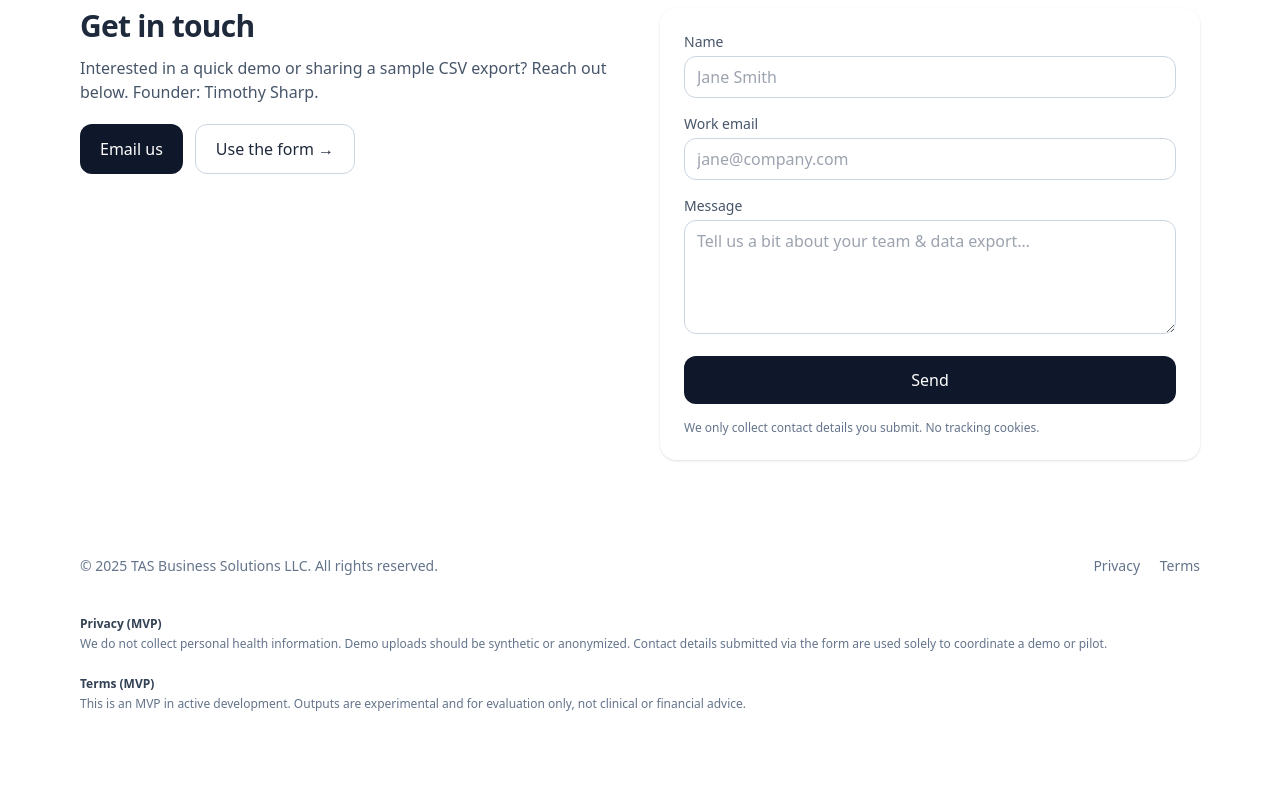
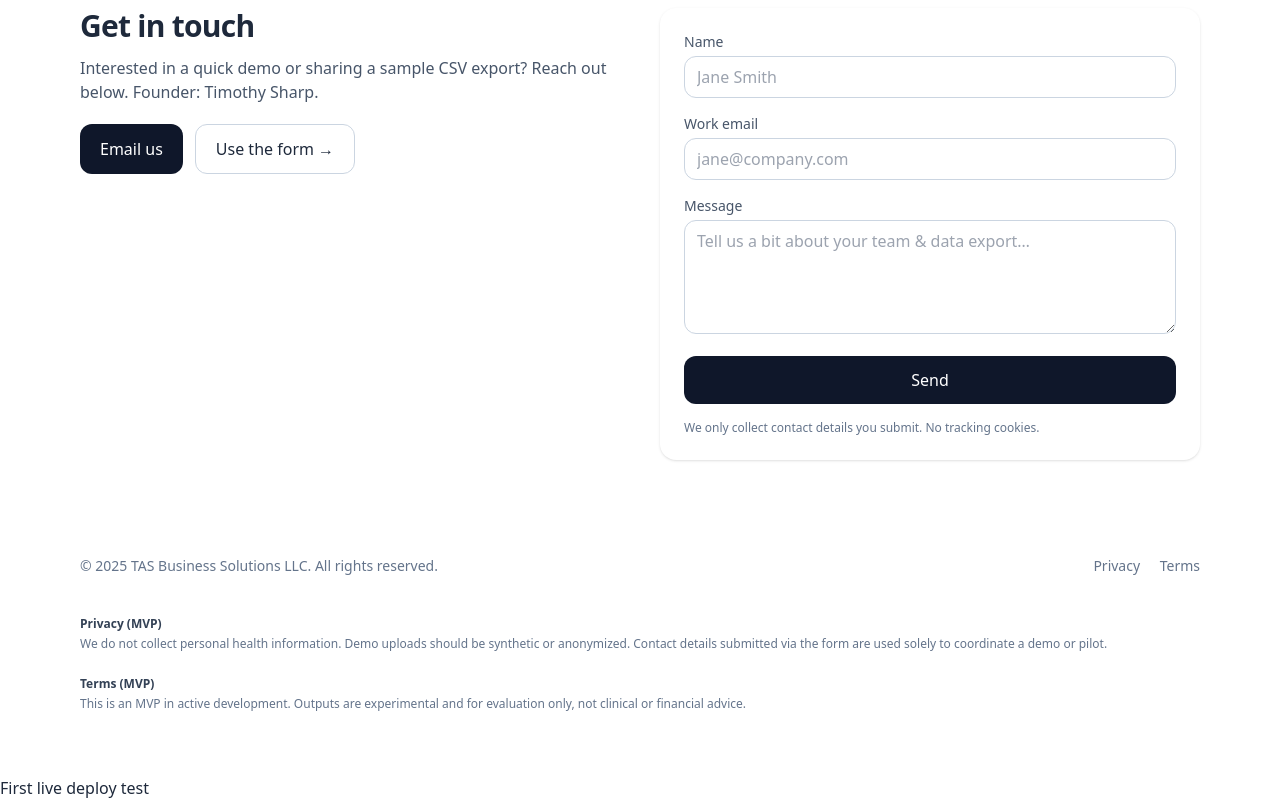
Before and after one commit to Timbo63/tas-site-static, a plain HTML site: page index.html in a window 1280 px wide. Shown: the part 1648-2448 px from the top of the page. Before the commit the page ends 2424 px from the top, so only its background shows below. Drawn offline with nearby package versions, Linux system fonts and the light colour scheme.

Commit message:
first production deploy

```diff
--- a/index.html
+++ b/index.html
@@ -184,3 +184,5 @@
   <!-- <script defer data-domain="prismhealth.ai" src="https://plausible.io/js/script.js"></script> -->
 </body>
 </html>
+
+<p>First live deploy test</p>
```
